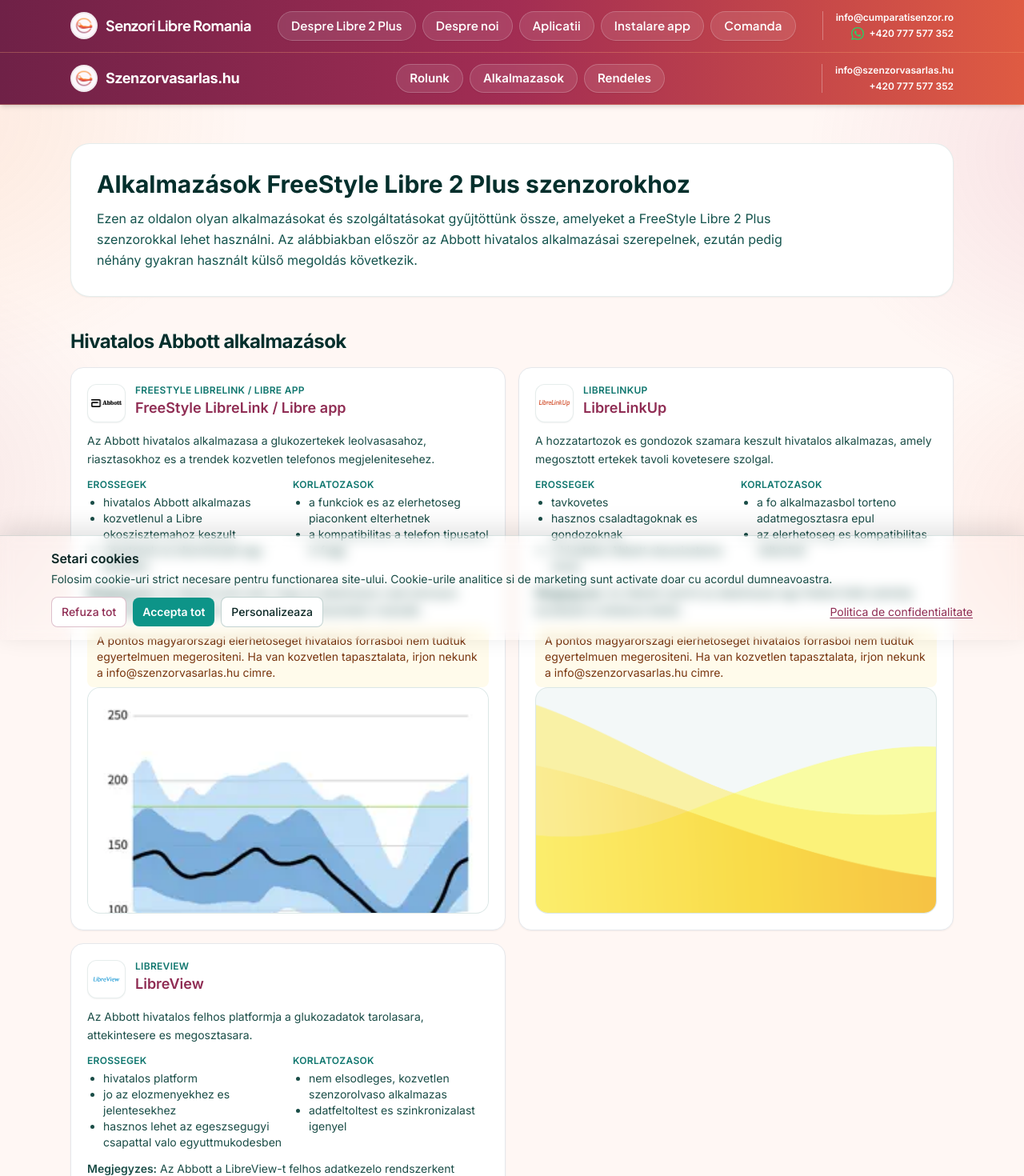
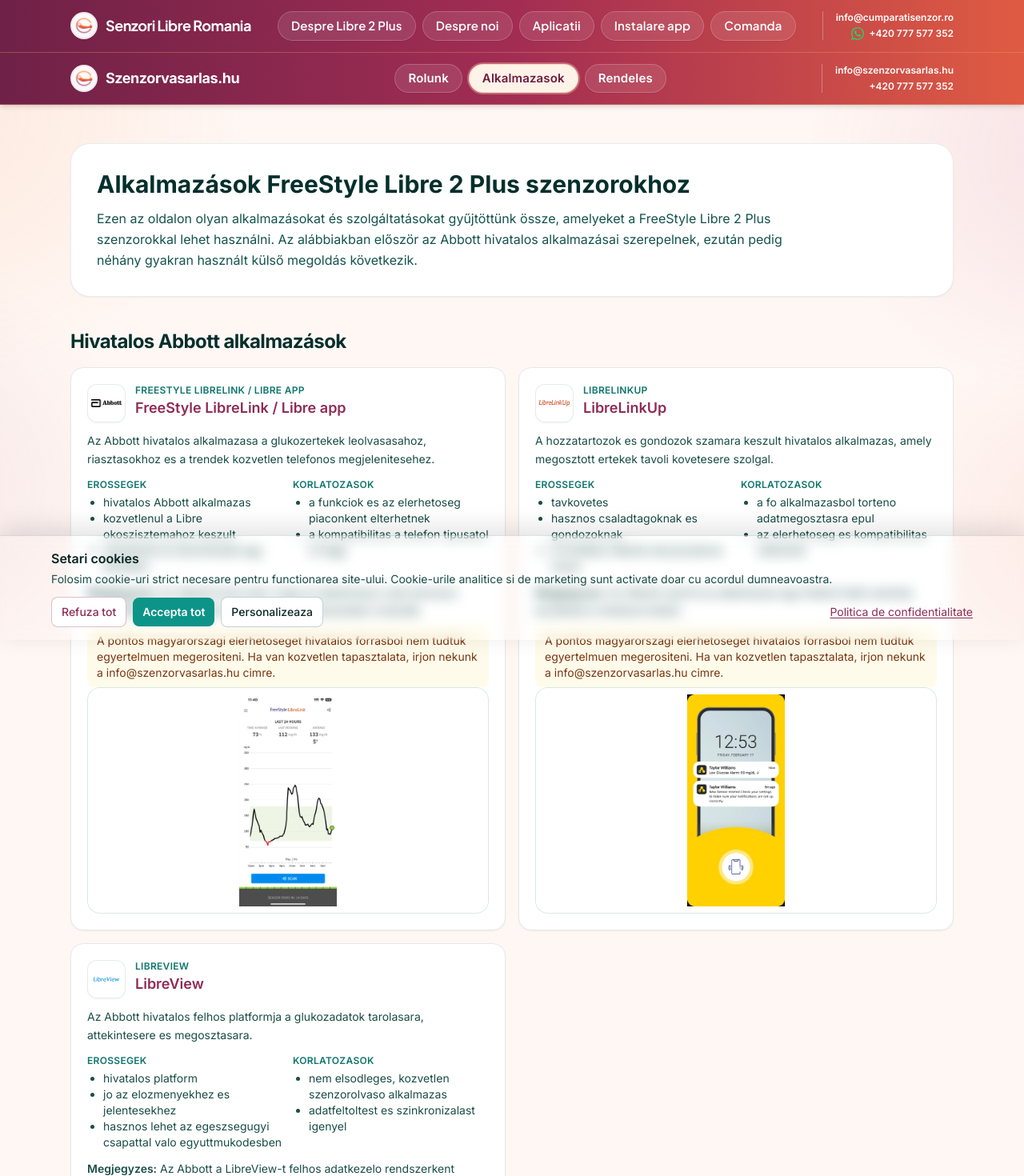
Before and after one commit to easyadverts2-sketch/cumparatisenzor-web, a Next.js app: page /hu/libre-2-plus-alkalmazasok in a window 1280 px wide. Shown: the top 1470 px of the page at 80% size. Built offline with nearby package versions, Linux system fonts and the light colour scheme; no server answers.

Commit message:
minor design changes

```diff
--- a/src/app/hu/layout.tsx
+++ b/src/app/hu/layout.tsx
@@ -2,6 +2,7 @@
 import type { ReactNode } from "react";
 import Image from "next/image";
 import Link from "next/link";
+import { HeaderNavHu } from "@/components/header-nav-hu";
 
 function FacebookIcon({ className }: { className?: string }) {
   return (
@@ -54,21 +55,7 @@
             <Image src="/brand-logo.png" alt="Szenzorvasarlas.hu logo" width={34} height={34} className="h-[34px] w-[34px] rounded-full bg-white/90 p-0.5" />
             <span>Szenzorvasarlas.hu</span>
           </Link>
-          <nav className="flex flex-1 flex-wrap gap-2 text-[15px] font-semibold lg:justify-center">
-            {[
-              ["/hu/rolunk", "Rolunk"],
-              ["/hu/libre-2-plus-alkalmazasok", "Alkalmazasok"],
-              ["/hu/comanda", "Rendeles"],
-            ].map(([href, label]) => (
-              <Link
-                key={href}
-                href={href}
-                className="rounded-full border border-white/20 bg-white/10 px-4 py-1.5 text-white no-underline shadow-sm backdrop-blur-sm transition hover:-translate-y-0.5 hover:border-white/40 hover:bg-white/20"
-              >
-                {label}
-              </Link>
-            ))}
-          </nav>
+          <HeaderNavHu />
           <div className="hidden flex-col items-end gap-1 border-l border-white/30 pl-4 text-xs lg:flex">
             <a href="mailto:info@szenzorvasarlas.hu" className="font-semibold text-white no-underline">
               info@szenzorvasarlas.hu
--- /dev/null
+++ b/src/components/header-nav-hu.tsx
@@ -0,0 +1,44 @@
+"use client";
+
+import Link from "next/link";
+import { usePathname } from "next/navigation";
+
+const links = [
+  { href: "/hu/rolunk", label: "Rolunk" },
+  { href: "/hu/libre-2-plus-alkalmazasok", label: "Alkalmazasok" },
+  { href: "/hu/comanda", label: "Rendeles" },
+] as const;
+
+function isActive(pathname: string, href: string): boolean {
+  if (href === "/") return pathname === "/";
+  return pathname === href || pathname.startsWith(`${href}/`);
+}
+
+export function HeaderNavHu({ className = "" }: { className?: string }) {
+  const pathname = usePathname() || "/";
+
+  return (
+    <nav className={`flex flex-1 flex-wrap gap-2 text-[15px] font-semibold tracking-[0.01em] lg:justify-center ${className}`}>
+      {links.map((link) => {
+        const active = isActive(pathname, link.href);
+        const baseClass =
+          "rounded-full px-4 py-1.5 no-underline shadow-sm transition active:translate-y-0 active:scale-[0.98]";
+        const activeClass =
+          "border border-[#ffd2af]/65 bg-[#fff2e8] text-[#6d1c3f] ring-2 ring-[#ffd8be]/35";
+        const inactiveClass =
+          "border border-white/20 bg-white/10 text-white backdrop-blur-sm hover:-translate-y-0.5 hover:border-white/40 hover:bg-white/20 hover:text-white";
+
+        return (
+          <Link
+            key={link.href}
+            href={link.href}
+            aria-current={active ? "page" : undefined}
+            className={`${baseClass} ${active ? activeClass : inactiveClass}`}
+          >
+            {link.label}
+          </Link>
+        );
+      })}
+    </nav>
+  );
+}
--- a/src/components/libre-apps-overview-page.tsx
+++ b/src/components/libre-apps-overview-page.tsx
@@ -84,7 +84,7 @@
               alt={app.screenshotAlt || app.title}
               width={1200}
               height={675}
-              className="aspect-[16/9] w-full object-cover"
+              className={`aspect-[16/9] w-full ${app.screenshotFit === "contain" ? "object-contain bg-white p-2" : "object-cover"}`}
             />
           </div>
         ) : (
--- a/src/lib/libre-apps-content.ts
+++ b/src/lib/libre-apps-content.ts
@@ -13,6 +13,7 @@
   availabilityNote?: string;
   screenshotSrc?: string;
   screenshotAlt?: string;
+  screenshotFit?: "cover" | "contain";
 };
 
 export type AppsPageContent = {
@@ -61,8 +62,9 @@
         note:
           "Abbott indica faptul ca aplicatia functioneaza doar pe anumite dispozitive si sisteme de operare compatibile.",
         availabilityNote: `Disponibilitatea exacta pentru Romania nu am reusit sa o verificam in mod oficial. Daca aveti experienta directa, ne puteti scrie la ${roEmail}.`,
-        screenshotSrc: "/app-assets/libre-app-usage.webp",
-        screenshotAlt: "Captura de ecran din utilizarea aplicatiei Libre",
+        screenshotSrc: "/app-assets/librelink-home.webp",
+        screenshotAlt: "Ecran principal aplicatie Libre",
+        screenshotFit: "contain",
       },
       {
         name: "LibreLinkUp",
@@ -84,8 +86,9 @@
         note:
           "Abbott mentioneaza ca aplicatia poate urmari mai multe persoane dintr-un singur cont.",
         availabilityNote: `Disponibilitatea exacta pentru Romania nu am reusit sa o verificam in mod oficial. Daca aveti experienta directa, ne puteti scrie la ${roEmail}.`,
-        screenshotSrc: "/app-assets/librelinkup-hero.png",
-        screenshotAlt: "Captura de ecran LibreLinkUp",
+        screenshotSrc: "/app-assets/librelinkup-notifications.webp",
+        screenshotAlt: "Ecran notificari LibreLinkUp",
+        screenshotFit: "contain",
       },
       {
         name: "LibreView",
@@ -149,7 +152,7 @@
           "pentru Libre 2 Plus este potrivit mai ales in scenariile UE",
         ],
         note: "Este un proiect comunitar activ actualizat frecvent.",
-        screenshotSrc: "/app-assets/xdrip-screenshot.png",
+        screenshotSrc: "/app-assets/xdrip-wide.png",
         screenshotAlt: "Captura de ecran xDrip+",
       },
       {
@@ -225,8 +228,9 @@
         note:
           "Az Abbott kulon jelzi, hogy az alkalmazas csak bizonyos kompatibilis keszulekeken es operacios rendszereken mukodik.",
         availabilityNote: `A pontos magyarorszagi elerhetoseget hivatalos forrasbol nem tudtuk egyertelmuen megerositeni. Ha van kozvetlen tapasztalata, irjon nekunk a ${huEmail} cimre.`,
-        screenshotSrc: "/app-assets/libre-app-usage.webp",
-        screenshotAlt: "Libre alkalmazas hasznalati kepernyokep",
+        screenshotSrc: "/app-assets/librelink-home.webp",
+        screenshotAlt: "Libre alkalmazas fo kepernyo",
+        screenshotFit: "contain",
       },
       {
         name: "LibreLinkUp",
@@ -248,8 +252,9 @@
         note:
           "Az Abbott szerint az alkalmazas egy fiokbol tobb szemely koveteset is lehetove teheti.",
         availabilityNote: `A pontos magyarorszagi elerhetoseget hivatalos forrasbol nem tudtuk egyertelmuen megerositeni. Ha van kozvetlen tapasztalata, irjon nekunk a ${huEmail} cimre.`,
-        screenshotSrc: "/app-assets/librelinkup-hero.png",
-        screenshotAlt: "LibreLinkUp kepernyokep",
+        screenshotSrc: "/app-assets/librelinkup-notifications.webp",
+        screenshotAlt: "LibreLinkUp ertesitesi kepernyo",
+        screenshotFit: "contain",
       },
       {
         name: "LibreView",
```
Also changed, not shown: public/app-assets/librelink-home.webp (added), public/app-assets/librelinkup-notifications.webp (added).
